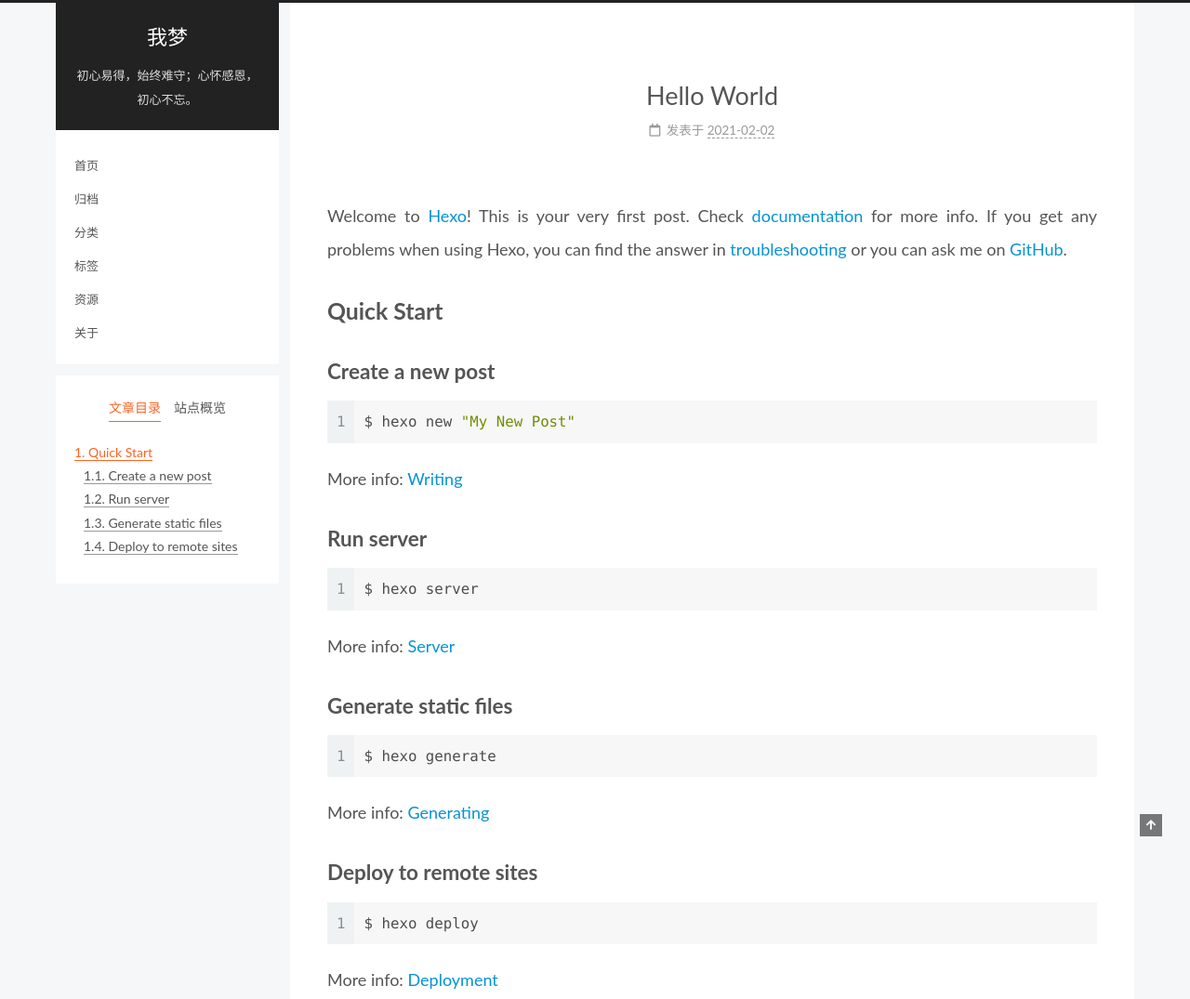
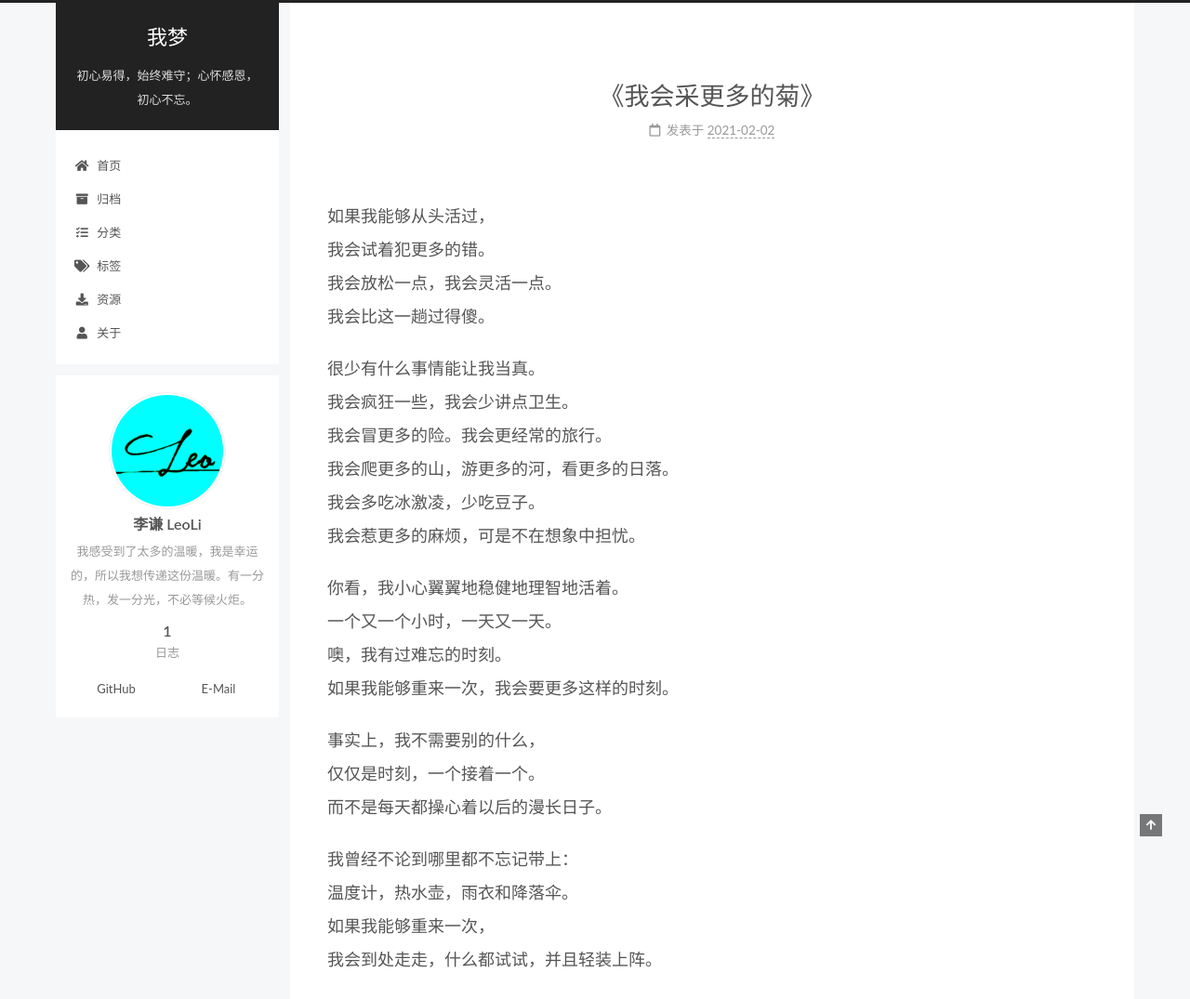
Before and after one commit to leoliqian/leoliqian.github.io, a plain HTML site: page 2021/02/02/hello-world/index.html in a window 1280 px wide. Shown: the top 1075 px of the page at 93% size. Drawn offline with Linux system fonts and the light colour scheme.

Commit message:
Site updated: 2021-02-02 16:23:25

```diff
--- a/2021/02/02/hello-world/index.html
+++ b/2021/02/02/hello-world/index.html
@@ -20,15 +20,15 @@
     var CONFIG = {"hostname":"example.com","root":"/","scheme":"Pisces","version":"7.8.0","exturl":false,"sidebar":{"position":"left","display":"post","padding":18,"offset":12,"onmobile":false},"copycode":{"enable":false,"show_result":false,"style":null},"back2top":{"enable":true,"sidebar":false,"scrollpercent":false},"bookmark":{"enable":false,"color":"#222","save":"auto"},"fancybox":false,"mediumzoom":false,"lazyload":false,"pangu":false,"comments":{"style":"tabs","active":null,"storage":true,"lazyload":false,"nav":null},"algolia":{"hits":{"per_page":10},"labels":{"input_placeholder":"Search for Posts","hits_empty":"We didn't find any results for the search: ${query}","hits_stats":"${hits} results found in ${time} ms"}},"localsearch":{"enable":false,"trigger":"auto","top_n_per_article":1,"unescape":false,"preload":false},"motion":{"enable":true,"async":false,"transition":{"post_block":"fadeIn","post_header":"slideDownIn","post_body":"slideDownIn","coll_header":"slideLeftIn","sidebar":"slideUpIn"}}};
   </script>
 
-  <meta name="description" content="Welcome to Hexo! This is your very first post. Check documentation for more info. If you get any problems when using Hexo, you can find the answer in troubleshooting or you can ask me on GitHub. Quick">
+  <meta name="description" content="如果我能够从头活过，我会试着犯更多的错。我会放松一点，我会灵活一点。我会比这一趟过得傻。">
 <meta property="og:type" content="article">
-<meta property="og:title" content="Hello World">
+<meta property="og:title" content="《我会采更多的菊》">
 <meta property="og:url" content="http://example.com/2021/02/02/hello-world/index.html">
 <meta property="og:site_name" content="我梦">
-<meta property="og:description" content="Welcome to Hexo! This is your very first post. Check documentation for more info. If you get any problems when using Hexo, you can find the answer in troubleshooting or you can ask me on GitHub. Quick">
+<meta property="og:description" content="如果我能够从头活过，我会试着犯更多的错。我会放松一点，我会灵活一点。我会比这一趟过得傻。">
 <meta property="og:locale" content="zh_CN">
 <meta property="article:published_time" content="2021-02-02T04:08:10.610Z">
-<meta property="article:modified_time" content="2021-02-02T04:08:10.610Z">
+<meta property="article:modified_time" content="2021-02-02T08:22:15.440Z">
 <meta property="article:author" content="李谦 LeoLi">
 <meta name="twitter:card" content="summary">
 
@@ -45,7 +45,7 @@
   };
 </script>
 
-  <title>Hello World | 我梦</title>
+  <title>《我会采更多的菊》 | 我梦</title>
 
 
 
@@ -115,32 +115,32 @@
   <ul id="menu" class="main-menu menu">
         <li class="menu-item menu-item-home">
 
-    <a href="/" rel="section"><i class="home fa-fw"></i>首页</a>
+    <a href="/" rel="section"><i class="fa fa-home fa-fw"></i>首页</a>
 
   </li>
         <li class="menu-item menu-item-archives">
 
-    <a href="/archives/" rel="section"><i class="archive fa-fw"></i>归档</a>
+    <a href="/archives/" rel="section"><i class="fa fa-archive fa-fw"></i>归档</a>
 
   </li>
         <li class="menu-item menu-item-categories">
 
-    <a href="/categories/" rel="section"><i class="th fa-fw"></i>分类</a>
+    <a href="/categories/" rel="section"><i class="fa fa-tasks fa-fw"></i>分类</a>
 
   </li>
         <li class="menu-item menu-item-tags">
 
-    <a href="/tags/" rel="section"><i class="tags fa-fw"></i>标签</a>
+    <a href="/tags/" rel="section"><i class="fa fa-tags fa-fw"></i>标签</a>
 
   </li>
         <li class="menu-item menu-item-resources">
 
-    <a href="/resources/" rel="section"><i class="download fa-fw"></i>资源</a>
+    <a href="/resources/" rel="section"><i class="fa fa-download fa-fw"></i>资源</a>
 
   </li>
         <li class="menu-item menu-item-about">
 
-    <a href="/about/" rel="section"><i class="user fa-fw"></i>关于</a>
+    <a href="/about/" rel="section"><i class="fa fa-user fa-fw"></i>关于</a>
 
   </li>
   </ul>
@@ -184,7 +184,7 @@
     </span>
       <header class="post-header">
         <h1 class="post-title" itemprop="name headline">
-          Hello World
+          《我会采更多的菊》
         </h1>
 
         <div class="post-meta">
@@ -194,7 +194,8 @@
               </span>
               <span class="post-meta-item-text">发表于</span>
 
-              <time title="创建时间：2021-02-02 12:08:10" itemprop="dateCreated datePublished" datetime="2021-02-02T12:08:10+08:00">2021-02-02</time>
+
+              <time title="创建时间：2021-02-02 12:08:10 / 修改时间：16:22:15" itemprop="dateCreated datePublished" datetime="2021-02-02T12:08:10+08:00">2021-02-02</time>
             </span>
 
 
@@ -208,15 +209,14 @@
     <div class="post-body" itemprop="articleBody">
 
 
-        <p>Welcome to <a target="_blank" rel="noopener" href="https://hexo.io/">Hexo</a>! This is your very first post. Check <a target="_blank" rel="noopener" href="https://hexo.io/docs/">documentation</a> for more info. If you get any problems when using Hexo, you can find the answer in <a target="_blank" rel="noopener" href="https://hexo.io/docs/troubleshooting.html">troubleshooting</a> or you can ask me on <a target="_blank" rel="noopener" href="https://github.com/hexojs/hexo/issues">GitHub</a>.</p>
-<h2 id="Quick-Start"><a href="#Quick-Start" class="headerlink" title="Quick Start"></a>Quick Start</h2><h3 id="Create-a-new-post"><a href="#Create-a-new-post" class="headerlink" title="Create a new post"></a>Create a new post</h3><figure class="highlight bash"><table><tr><td class="gutter"><pre><span class="line">1</span><br></pre></td><td class="code"><pre><span class="line">$ hexo new <span class="string">&quot;My New Post&quot;</span></span><br></pre></td></tr></table></figure>
-<p>More info: <a target="_blank" rel="noopener" href="https://hexo.io/docs/writing.html">Writing</a></p>
-<h3 id="Run-server"><a href="#Run-server" class="headerlink" title="Run server"></a>Run server</h3><figure class="highlight bash"><table><tr><td class="gutter"><pre><span class="line">1</span><br></pre></td><td class="code"><pre><span class="line">$ hexo server</span><br></pre></td></tr></table></figure>
-<p>More info: <a target="_blank" rel="noopener" href="https://hexo.io/docs/server.html">Server</a></p>
-<h3 id="Generate-static-files"><a href="#Generate-static-files" class="headerlink" title="Generate static files"></a>Generate static files</h3><figure class="highlight bash"><table><tr><td class="gutter"><pre><span class="line">1</span><br></pre></td><td class="code"><pre><span class="line">$ hexo generate</span><br></pre></td></tr></table></figure>
-<p>More info: <a target="_blank" rel="noopener" href="https://hexo.io/docs/generating.html">Generating</a></p>
-<h3 id="Deploy-to-remote-sites"><a href="#Deploy-to-remote-sites" class="headerlink" title="Deploy to remote sites"></a>Deploy to remote sites</h3><figure class="highlight bash"><table><tr><td class="gutter"><pre><span class="line">1</span><br></pre></td><td class="code"><pre><span class="line">$ hexo deploy</span><br></pre></td></tr></table></figure>
-<p>More info: <a target="_blank" rel="noopener" href="https://hexo.io/docs/one-command-deployment.html">Deployment</a></p>
+        <p>如果我能够从头活过，<br>我会试着犯更多的错。<br>我会放松一点，我会灵活一点。<br>我会比这一趟过得傻。</p>
+<a id="more"></a>
+
+<p>很少有什么事情能让我当真。<br>我会疯狂一些，我会少讲点卫生。<br>我会冒更多的险。我会更经常的旅行。<br>我会爬更多的山，游更多的河，看更多的日落。<br>我会多吃冰激凌，少吃豆子。<br>我会惹更多的麻烦，可是不在想象中担忧。</p>
+<p>你看，我小心翼翼地稳健地理智地活着。<br>一个又一个小时，一天又一天。<br>噢，我有过难忘的时刻。<br>如果我能够重来一次，我会要更多这样的时刻。</p>
+<p>事实上，我不需要别的什么，<br>仅仅是时刻，一个接着一个。<br>而不是每天都操心着以后的漫长日子。</p>
+<p>我曾经不论到哪里都不忘记带上：<br>温度计，热水壶，雨衣和降落伞。<br>如果我能够重来一次，<br>我会到处走走，什么都试试，并且轻装上阵。</p>
+<p>如果我能够重头活过，<br>我会延长打赤脚的时光。<br>从尽早的春天到尽晚的秋天。<br>我会更经常的逃学。<br>我不会考那么高的分数，除非是一不小心。<br>我会多骑些旋转木马，<br>我会采更多的雏菊。</p>
 
     </div>
 
@@ -252,7 +252,7 @@
   </li>
   <li class="post-copyright-link">
     <strong>本文链接：</strong>
-    <a href="http://example.com/2021/02/02/hello-world/" title="Hello World">http://example.com/2021/02/02/hello-world/</a>
+    <a href="http://example.com/2021/02/02/hello-world/" title="《我会采更多的菊》">http://example.com/2021/02/02/hello-world/</a>
   </li>
   <li class="post-copyright-license">
     <strong>版权声明： </strong>本博客所有文章除特别声明外，均采用 <a href="https://creativecommons.org/licenses/by-nc-sa/4.0/" rel="noopener" target="_blank"><i class="fab fa-fw fa-creative-commons"></i>BY-NC-SA</a> 许可协议。转载请注明出处！
@@ -324,7 +324,6 @@
 
       <!--noindex-->
       <div class="post-toc-wrap sidebar-panel">
-          <div class="post-toc motion-element"><ol class="nav"><li class="nav-item nav-level-2"><a class="nav-link" href="#Quick-Start"><span class="nav-number">1.</span> <span class="nav-text">Quick Start</span></a><ol class="nav-child"><li class="nav-item nav-level-3"><a class="nav-link" href="#Create-a-new-post"><span class="nav-number">1.1.</span> <span class="nav-text">Create a new post</span></a></li><li class="nav-item nav-level-3"><a class="nav-link" href="#Run-server"><span class="nav-number">1.2.</span> <span class="nav-text">Run server</span></a></li><li class="nav-item nav-level-3"><a class="nav-link" href="#Generate-static-files"><span class="nav-number">1.3.</span> <span class="nav-text">Generate static files</span></a></li><li class="nav-item nav-level-3"><a class="nav-link" href="#Deploy-to-remote-sites"><span class="nav-number">1.4.</span> <span class="nav-text">Deploy to remote sites</span></a></li></ol></li></ol></div>
       </div>
       <!--/noindex-->
 
--- a/css/main.css
+++ b/css/main.css
@@ -1197,7 +1197,7 @@ pre .javascript .function {
 }
 .links-of-author a::before,
 .links-of-author span.exturl::before {
-  background: #2efa0e;
+  background: #26f162;
   border-radius: 50%;
   content: ' ';
   display: inline-block;
```
Also changed, not shown: about/index.html (+6 -6 lines), archives/2021/02/index.html (+7 -7 lines), archives/2021/index.html (+7 -7 lines), archives/index.html (+7 -7 lines), categories/index.html (+6 -6 lines), index.html (+17 -17 lines), resources/index.html (+6 -6 lines), tags/index.html (+6 -6 lines).
